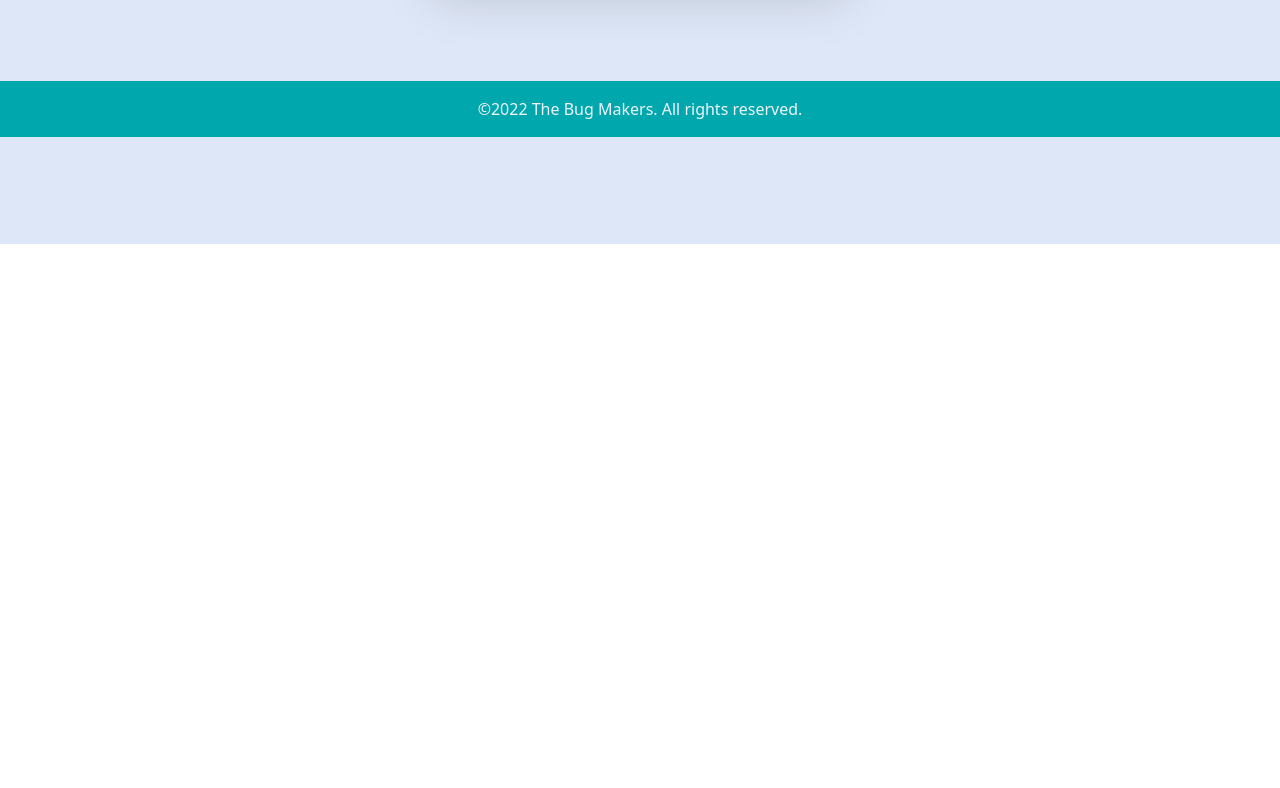
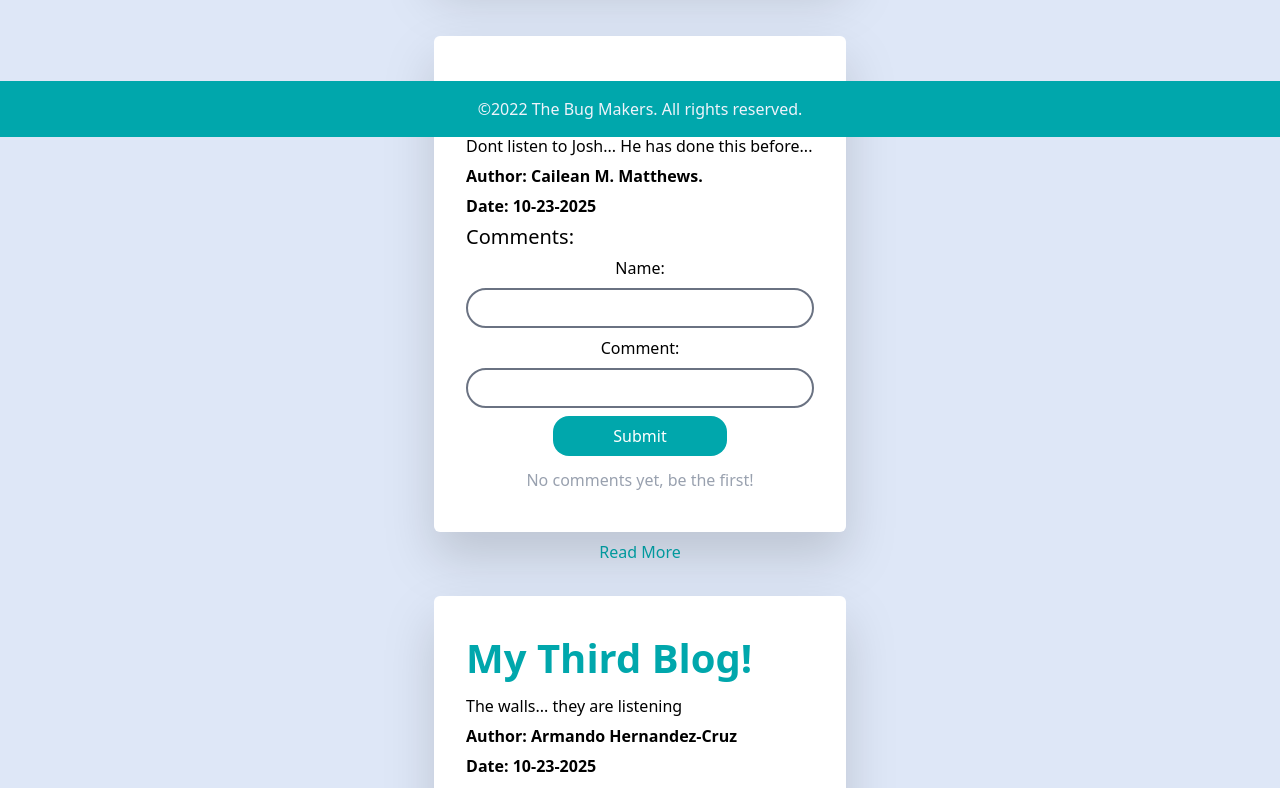
Before and after one commit to The-Bug-Makers-FED25/lab6, a React (Vite) app in the folder blog-app/: page / in a window 1280 px wide. Shown: the part 663-1451 px from the top of the page. Before the commit the page ends 907 px from the top, so only its background shows below. Built offline with nearby package versions, Linux system fonts and the light colour scheme.

Commit message:
fixed it

```diff
--- a/blog-app/src/components/Footer/Footer.jsx
+++ b/blog-app/src/components/Footer/Footer.jsx
@@ -4,7 +4,7 @@ export default function Footer () {
     const {light} = useToggle()
 
     return (
-    <footer className={`flex justify-center p-4 fixed min-w-full text-neutral bottom-0 ${light ? "bg-pdark" : "bg-black"  }`}>
+    <footer className={`flex justify-center p-4 sticky min-w-full text-neutral bottom-0 ${light ? "bg-pdark" : "bg-black"  }`}>
         <p>©2022 The Bug Makers. All rights reserved.</p>
     </footer>
     )
--- a/blog-app/src/pages/BlogPostsPage.jsx
+++ b/blog-app/src/pages/BlogPostsPage.jsx
@@ -15,14 +15,21 @@ export default function BlogPostsPage(){
             date: "10-22-2025",
             initialComments: ["He's pretty freaking goated", "This guy isn't human..."]
         },
-        // {
-        //     id: 2,
-        //     title: "My Second Blog!",
-        //     content: "Dont listen to Josh... He has done this before...",
-        //     author: "Cailean M. Matthews.",
-        //     date: "10-23-2025",
-        //     initialComments:["He's the smartest guy i've ever met", "Don't mess with him... his eyes turn red when he's mad..."]
-        // }
+        {
+            id: 2,
+            title: "My Second Blog!",
+            content: "Dont listen to Josh... He has done this before...",
+            author: "Cailean M. Matthews.",
+            date: "10-23-2025",
+            initialComments:["He's the smartest guy i've ever met", "Don't mess with him... his eyes turn red when he's mad..."]
+        },         {
+            id: 3,
+            title: "My Third Blog!",
+            content: "The walls... they are listening",
+            author: "Armando Hernandez-Cruz",
+            date: "10-23-2025",
+            initialComments:["He's the smartest guy i've ever met", "Don't mess with him... his eyes turn red when he's mad..."]
+        }
     ];
 
     return (
```
